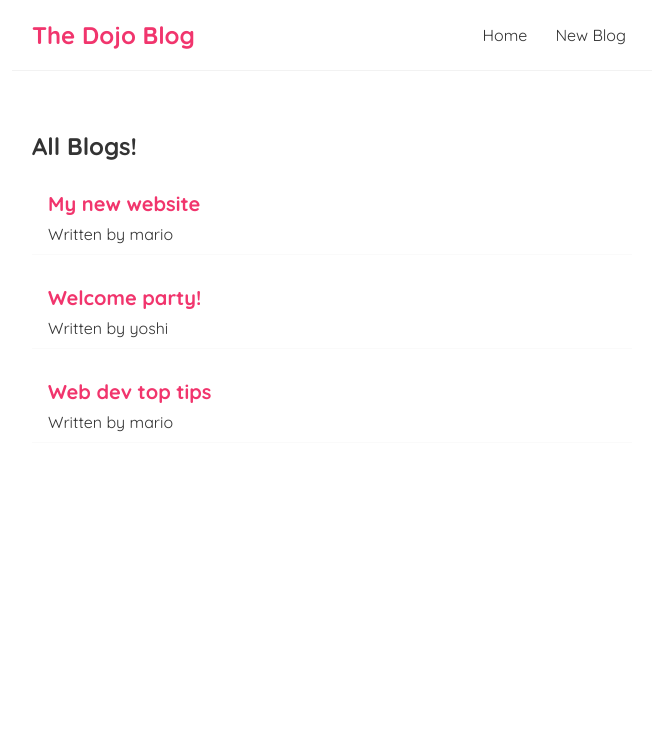
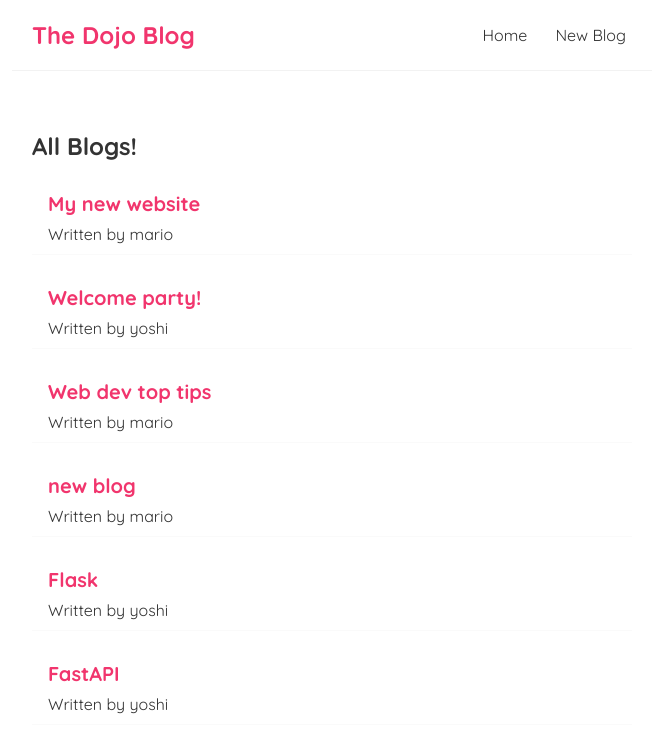
Before and after one commit to Mykhailo20/React_Projects, a React (Create React App) app in the folder dojo-blog/: page / in a window 1280 px wide. Shown: the top 752 px of the page, without its empty margins (308-964 px from the left). Built offline with nearby package versions, Linux system fonts and the light colour scheme; data requests are answered from the project's data file.

Commit message:
feat (dojo-blog): implement adding a new blog

```diff
--- a/dojo-blog/data/db.json
+++ b/dojo-blog/data/db.json
@@ -4,19 +4,37 @@
       "title": "My new website",
       "body": "lorem ipsum 1...",
       "author": "mario",
-            "id": 1
+      "id": "1"
     },
     {
       "title": "Welcome party!",
       "body": "lorem ipsum 2...",
       "author": "yoshi",
-            "id": 2
+      "id": "2"
     },
     {
       "title": "Web dev top tips",
       "body": "lorem ipsum 3...",
       "author": "mario",
-            "id": 3
+      "id": "3"
+    },
+    {
+      "id": "0dfc",
+      "title": "new blog",
+      "body": "This is my new blog",
+      "author": "mario"
+    },
+    {
+      "id": "9dcb",
+      "title": "Flask",
+      "body": "This is blog about Python's Flask microframework for web development.",
+      "author": "yoshi"
+    },
+    {
+      "id": "eb5c",
+      "title": "FastAPI",
+      "body": "This is blog about Python's FastAPI framework for web development.",
+      "author": "yoshi"
     }
   ]
 }
--- a/dojo-blog/src/Create.js
+++ b/dojo-blog/src/Create.js
@@ -3,12 +3,29 @@ import { useState } from "react";
 const Create = () => {
     const [title, setTitle] = useState('');
     const [body, setBody] = useState('');
-    const [author, setAuthor] = useState('');
+    const [author, setAuthor] = useState('mario');
+    const [isPending, setIsPending] = useState(false);
+
+    const handleSubmit = (e) => {
+        e.preventDefault();
+        const blog = { title, body, author };
+
+        setIsPending(true);
+
+        fetch('http://localhost:8000/blogs', {
+            method: 'POST',
+            headers: { "Content-Type": "application/json" },
+            body: JSON.stringify(blog)
+        }).then(() => {
+            console.log('New blog added');
+            setIsPending(false);
+        })
+    }
 
     return (
         <div className="create">
             <h2>Add a New Blog</h2>
-            <form>
+            <form onSubmit={ handleSubmit }>
                 <label>Blog title:</label>
                 <input
                   type="text"
@@ -32,7 +49,8 @@ const Create = () => {
                     <option value="mario">mario</option>
                     <option value="yoshi">yoshi</option>
                 </select>
-                <button>Add blog</button>
+                { !isPending && <button>Add blog</button> }
+                { isPending && <button disabled>Adding blog...</button>}
             </form>
         </div>
     );
```
Lines whose indentation alone changed are shown as unchanged.
